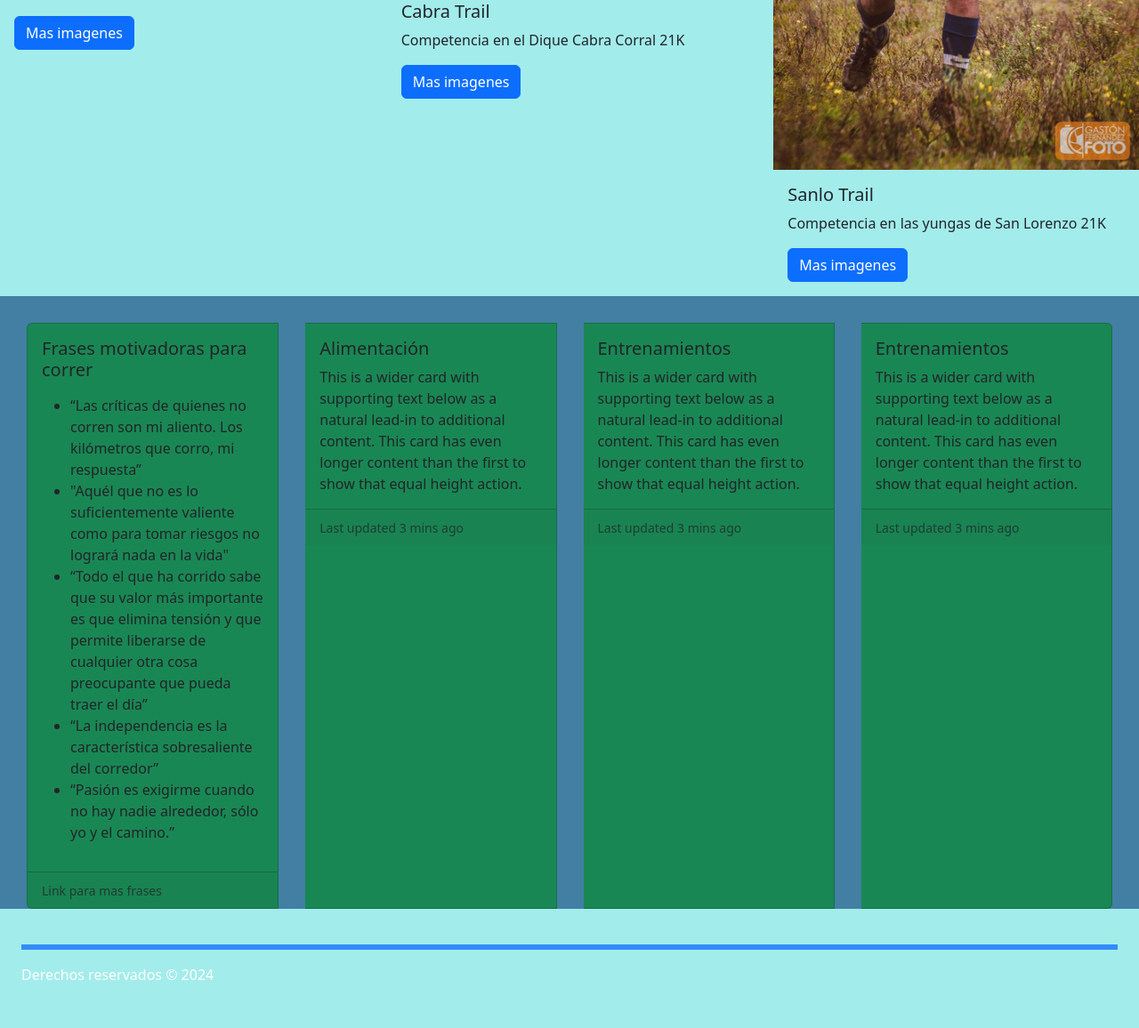
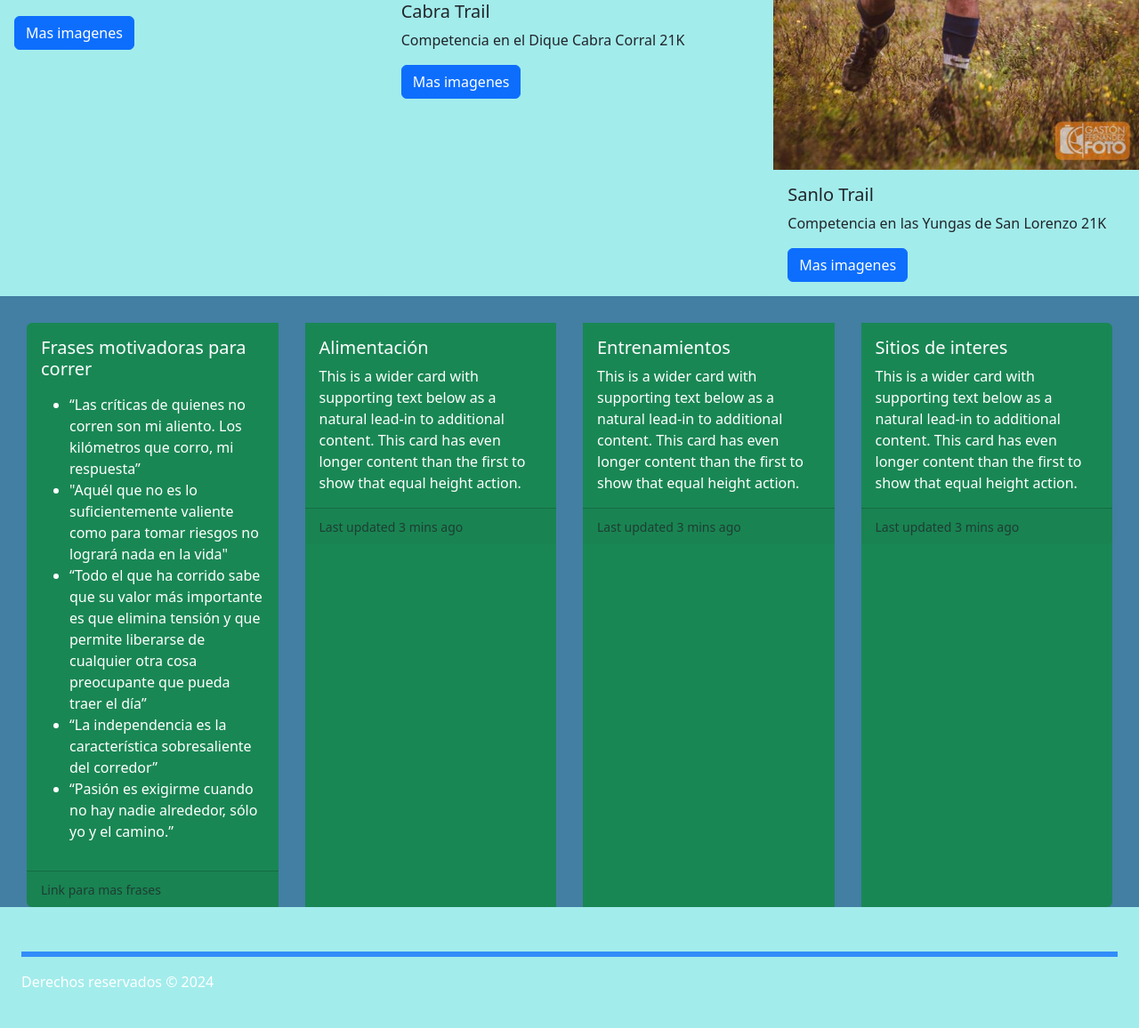
Before and after one commit to nestor2014/web_en_vercel, a Flask app: page / in a window 1280 px wide. Shown: the part 631-1787 px from the top of the page at 89% size. Before the commit the page ends 1733 px from the top, so only its background shows below. Run offline with Flask 3, Linux system fonts and the light colour scheme.

Commit message:
Actualizacion de color21

```diff
--- a/static/css/estilo.css
+++ b/static/css/estilo.css
@@ -18,6 +18,7 @@ body {
 
 .card-group {
     background-color: #427fa3;
+    margin-bottom: 10px;
 }
 
 .tipo {
--- a/templates/inicio.html
+++ b/templates/inicio.html
@@ -21,18 +21,14 @@
                 </div>
             </div>
 
-
             <div class="card col-sm-4 border-0">
                 <img src="static/img/Sanlotrail/sanlotrail.jpg " class="card-img-top" alt="...">
                 <div class="card-body">
                     <h5 class="card-title">Sanlo Trail</h5>
-                    <p class="card-text">Competencia en las yungas de San Lorenzo 21K</p>
+                    <p class="card-text">Competencia en las Yungas de San Lorenzo 21K</p>
                     <a href="#" class="btn btn-primary">Mas imagenes</a>
                 </div>
             </div>
-
-
-
 
         </div>
 
@@ -41,12 +37,12 @@
 
 
 
-<div class="card-group">
-    <div class="card bg-success col-sm-3 tipo">
+<div class="card-group ">
+    <div class="card bg-success col-sm-3 tipo border-0 text-white card-md">
         {# <img src="..." class="card-img-top" alt="..."> #}
         <div class="card-body">
             <h5 class="card-title">Frases motivadoras para correr</h5>
-            <p class="card-text">
+            <p class="card-text ">
                 <ul>
                     <li>“Las críticas de quienes no corren son mi aliento. Los kilómetros que corro, mi respuesta”</li>
                     <li>"Aquél que no es lo suficientemente valiente como para tomar riesgos no logrará nada en la vida"</li>
@@ -60,7 +56,7 @@
             <small class="text-body-secondary">Link para mas frases</small>
         </div>
     </div>
-    <div class="card bg-success col-sm-3 tipo">
+    <div class="card bg-success col-sm-3 tipo border-0 text-white">
         {# <img src="..." class="card-img-top" alt="..."> #}
         <div class="card-body">
             <h5 class="card-title">Alimentación</h5>
@@ -70,7 +66,7 @@
             <small class="text-body-secondary">Last updated 3 mins ago</small>
         </div>
     </div>
-    <div class="card bg-success col-sm-3 tipo">
+    <div class="card bg-success col-sm-3 tipo border-0 text-white">
         {# <img src="..." class="card-img-top" alt="..."> #}
         <div class="card-body">
             <h5 class="card-title">Entrenamientos</h5>
@@ -81,10 +77,10 @@
         </div>
     </div>
 
-    <div class="card bg-success col-sm-3 tipo">
+    <div class="card bg-success col-sm-3 tipo border-0 text-white">
         {# <img src="..." class="card-img-top" alt="..."> #}
         <div class="card-body">
-            <h5 class="card-title">Entrenamientos</h5>
+            <h5 class="card-title">Sitios de interes</h5>
             <p class="card-text">This is a wider card with supporting text below as a natural lead-in to additional content. This card has even longer content than the first to show that equal height action.</p>
         </div>
         <div class="card-footer">
```
